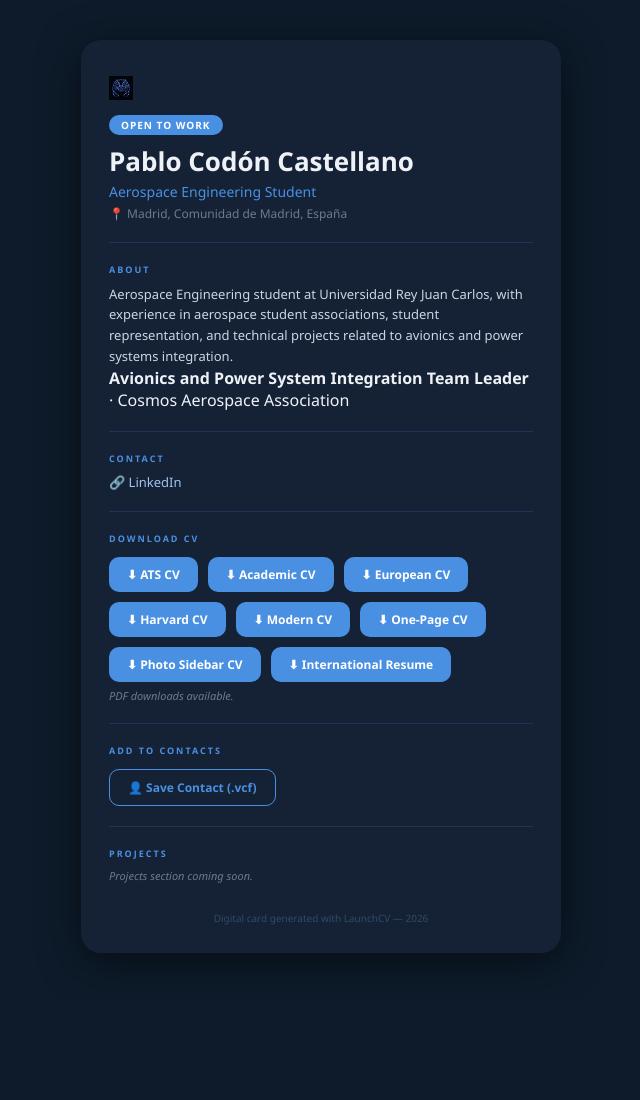
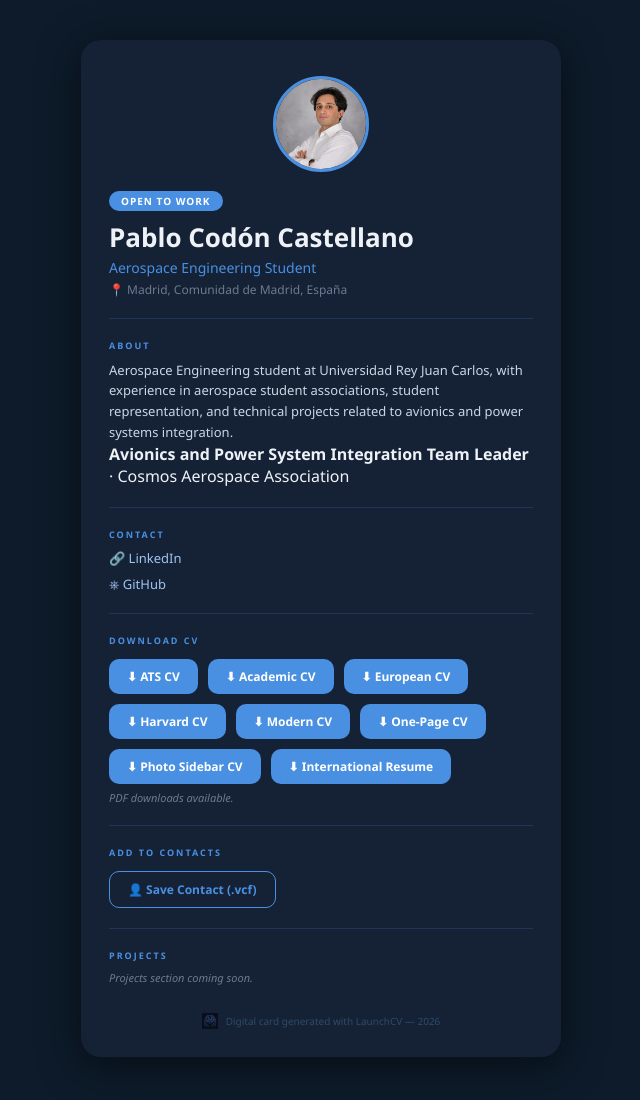
Before and after one commit to AxelJosephPM/LaunchCV, an Electron app: page docs/card.html in a window 1280 px wide. Shown: the whole page, without its empty margins (319-959 px from the left). Before the commit the page ends 1001 px from the top, so only its background shows below. Drawn offline with Linux system fonts and the light colour scheme.

Commit message:
Fix profile photo and LinkedIn/GitHub links

```diff
--- a/docs/card.html
+++ b/docs/card.html
@@ -95,17 +95,22 @@
     color: #2e4a68;
     text-align: center;
     margin-top: 28px;
+    display: flex;
+    align-items: center;
+    justify-content: center;
+    gap: 8px;
   }
-  .card-logo-img { height: 24px; margin-bottom: 12px; display: block; opacity: 0.85; }
-  .card-photo-wrap { text-align: center; margin-bottom: 14px; }
-  .card-photo { width: 88px; height: 88px; border-radius: 50%; object-fit: cover; border: 3px solid var(--accent); }
+  /* Profile photo — circular, prominent near the top of the card */
+  .card-photo-wrap { text-align: center; margin-bottom: 16px; }
+  .card-photo { width: 96px; height: 96px; border-radius: 50%; object-fit: cover; border: 3px solid var(--accent); display: block; margin: 0 auto; }
+  /* LaunchCV brand logo — only in the footer, small and subtle */
+  .card-logo-img { height: 16px; opacity: 0.55; vertical-align: middle; }
 </style>
 </head>
 <body>
 
 <div class="card">
-  <img src="assets/launchcv-logo.png" alt="LaunchCV" class="card-logo-img" onerror="this.style.display='none'">
-
+  <div class="card-photo-wrap"><img src="assets/pablo-profile.jpg" alt="Pablo Codón Castellano" class="card-photo"></div>
   <div class="badge">Open to work</div>
   <h1>Pablo Codón Castellano</h1>
   <div class="headline">Aerospace Engineering Student</div>
@@ -124,7 +129,8 @@
   <div class="contacts">
 
 
-    <a href="" class="card-contact-link" target="_blank">🔗 LinkedIn</a>
+    <a href="https://www.linkedin.com/in/pablo-cod%C3%B3n-castellano-84456b226/" class="card-contact-link" target="_blank" rel="noopener noreferrer">&#128279; LinkedIn</a>
+    <a href="https://github.com/pablocodoncastellano" class="card-contact-link" target="_blank" rel="noopener noreferrer">&#9096; GitHub</a>
   </div>
 
   <hr class="divider">
@@ -155,7 +161,7 @@
   <p class="placeholder-note">Projects section coming soon.</p>
 
   <div class="footer-card">
-    Digital card generated with LaunchCV &mdash; 2026
+    <img src="assets/launchcv-logo.png" alt="LaunchCV" class="card-logo-img" onerror="this.style.display='none'"> Digital card generated with LaunchCV &mdash; 2026
   </div>
 </div>
 
```
Also changed, not shown: 9 other files.
